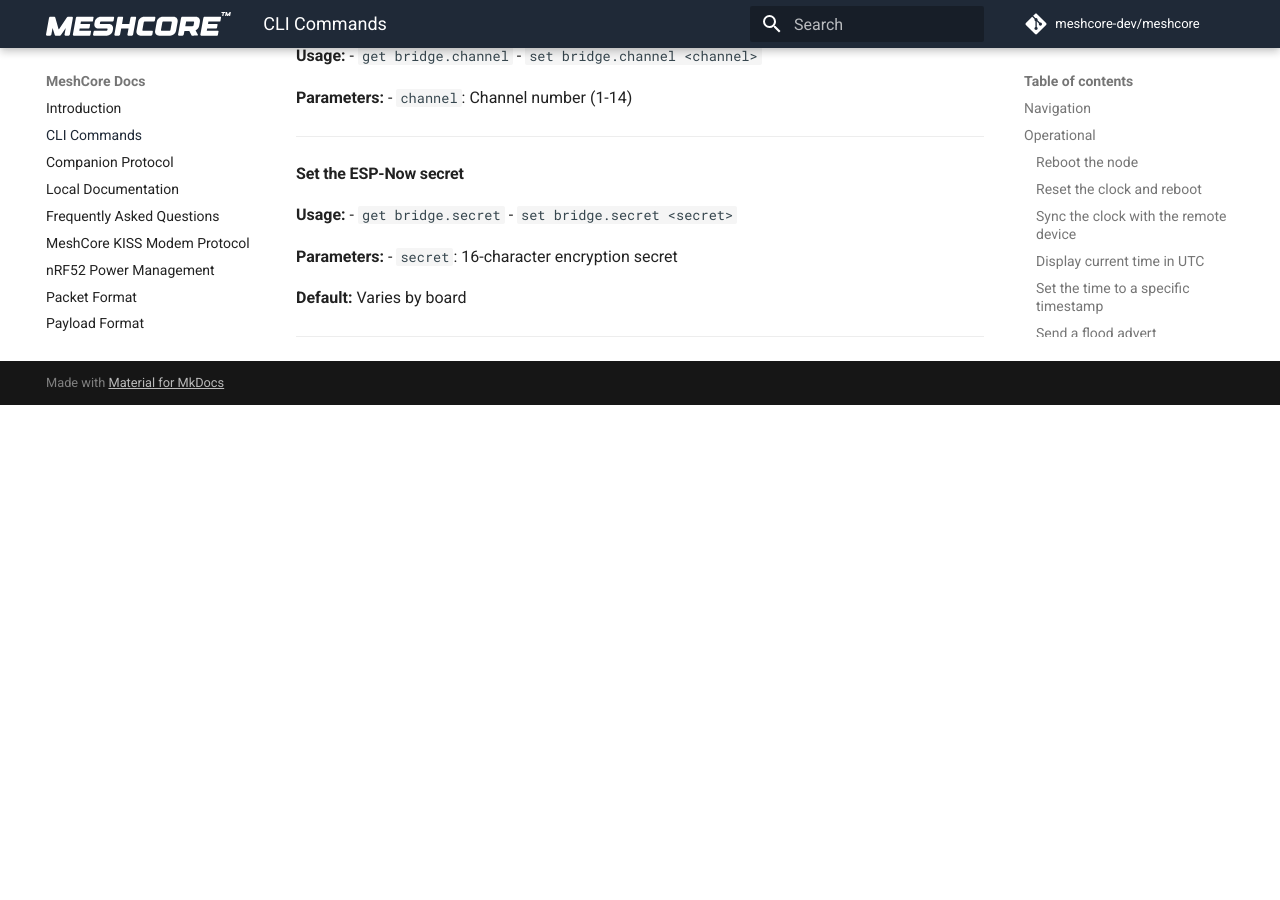
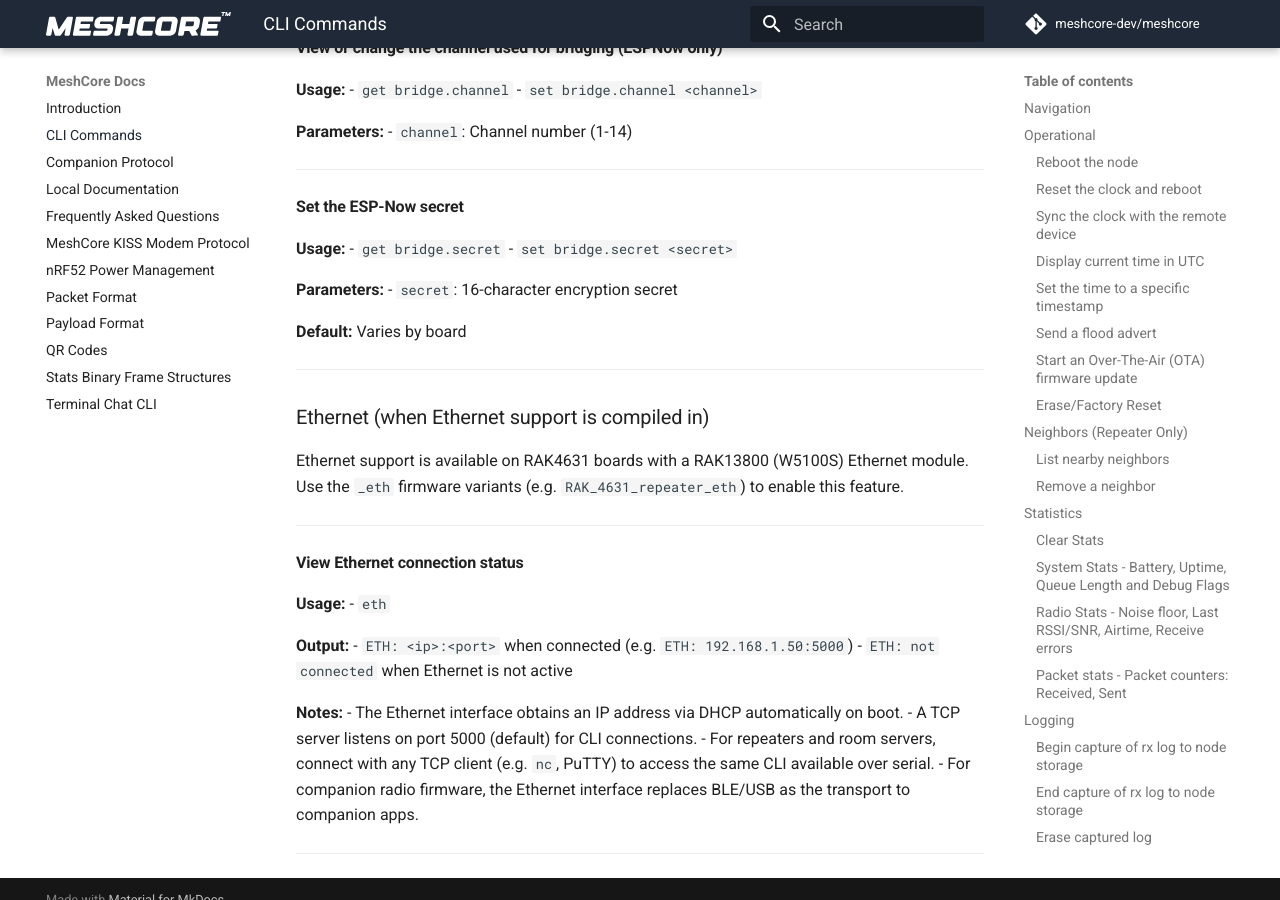
Before and after one commit to JacekVV/MeshCore-Hydra, an MkDocs documentation site: the page built from docs/cli_commands.md, in a window 1280 px wide and 900 px high, scrolled down 16447 px. Built offline with MkDocs 1.6.1 and Material for MkDocs 9.7.7, drawn with Linux system fonts in a browser that asks for light colours; comment, search, counter and statistics services are not loaded; before the commit the page ends 16852 px from its top, so only the background shows below that.

Commit message:
Add Ethernet documentation for RAK4631 ETH support
Co-Authored-By: Claude Opus 4.6 <noreply@anthropic.com>

```diff
--- a/docs/cli_commands.md
+++ b/docs/cli_commands.md
@@ -19,6 +19,7 @@ This document provides an overview of CLI commands that can be sent to MeshCore
   - [GPS](#gps-when-gps-support-is-compiled-in)
   - [Sensors](#sensors-when-sensor-support-is-compiled-in)
   - [Bridge](#bridge-when-bridge-support-is-compiled-in)
+  - [Ethernet](#ethernet-when-ethernet-support-is-compiled-in)
 
 ---
 
@@ -881,3 +882,25 @@ region save
 **Default:** Varies by board
 
 ---
+
+### Ethernet (when Ethernet support is compiled in)
+
+Ethernet support is available on RAK4631 boards with a RAK13800 (W5100S) Ethernet module. Use the `_eth` firmware variants (e.g. `RAK_4631_repeater_eth`) to enable this feature.
+
+---
+
+#### View Ethernet connection status
+**Usage:**
+- `eth`
+
+**Output:**
+- `ETH: <ip>:<port>` when connected (e.g. `ETH: 192.168.1.50:5000`)
+- `ETH: not connected` when Ethernet is not active
+
+**Notes:**
+- The Ethernet interface obtains an IP address via DHCP automatically on boot.
+- A TCP server listens on port 5000 (default) for CLI connections.
+- For repeaters and room servers, connect with any TCP client (e.g. `nc`, PuTTY) to access the same CLI available over serial.
+- For companion radio firmware, the Ethernet interface replaces BLE/USB as the transport to companion apps.
+
+---
--- a/docs/faq.md
+++ b/docs/faq.md
@@ -97,6 +97,7 @@ A list of frequently-asked questions and answers for MeshCore
   - [7.5. Q: What is the format of a contact or channel QR code?](#75-q-what-is-the-format-of-a-contact-or-channel-qr-code)
   - [7.6. Q: How do I connect to the companion via WIFI, e.g. using a heltec v3?](#76-q-how-do-i-connect-to-the-companion-via-wifi-eg-using-a-heltec-v3)
   - [7.7. Q: I have a Station G2, or a Heltec V4, or an Ikoka Stick, or a radio with a EByte E22-900M30S or a E22-900M33S module, what should their transmit power be set to?](#77-q-i-have-a-station-g2-or-a-heltec-v4-or-an-ikoka-stick-or-a-radio-with-a-ebyte-e22-900m30s-or-a-e22-900m33s-module-what-should-their-transmit-power-be-set-to)
+  - [7.8. Q: How do I use Ethernet with a RAK4631?](#78-q-how-do-i-use-ethernet-with-a-rak4631)
 
 ## 1. Introduction
 
@@ -878,3 +879,27 @@ For companion radios, you can set these radios' transmit power in the smartphone
 | **Heltec V4** | Standard Output | 10 dBm | 22 dBm | |
 | | High Output | 22 dBm | 28 dBm | |
 ---
+
+### 7.8. Q: How do I use Ethernet with a RAK4631?
+ **A:**
+MeshCore supports Ethernet on RAK4631 boards using the [RAK13800](https://docs.rakwireless.com/product-categories/wisblock/rak13800/datasheet/) WisBlock Ethernet module (based on the W5100S chip).
+
+**Hardware required:**
+- RAK4631 WisBlock Core
+- RAK19007 or RAK19018 WisBlock Base Board (with an available IO slot)
+- RAK13800 WisBlock Ethernet module
+- Ethernet cable connected to a network with a DHCP server
+
+**Firmware:**
+Flash one of the Ethernet-enabled firmware variants:
+- `RAK_4631_repeater_eth` - Repeater with Ethernet CLI access
+- `RAK_4631_room_server_eth` - Room server with Ethernet CLI access
+- `RAK_4631_companion_radio_eth` - Companion radio over Ethernet (replaces BLE)
+
+**Connecting:**
+- The device obtains an IP address via DHCP automatically on boot.
+- For repeaters and room servers, connect to the device on TCP port 5000 using any TCP client (e.g. `nc <ip> 5000` or PuTTY in raw mode). This gives you the same CLI available over serial/USB.
+- For companion radio firmware, the Ethernet interface replaces BLE as the transport to companion apps.
+- Use the `eth` CLI command to check connection status and see the assigned IP address.
+
+---
```
